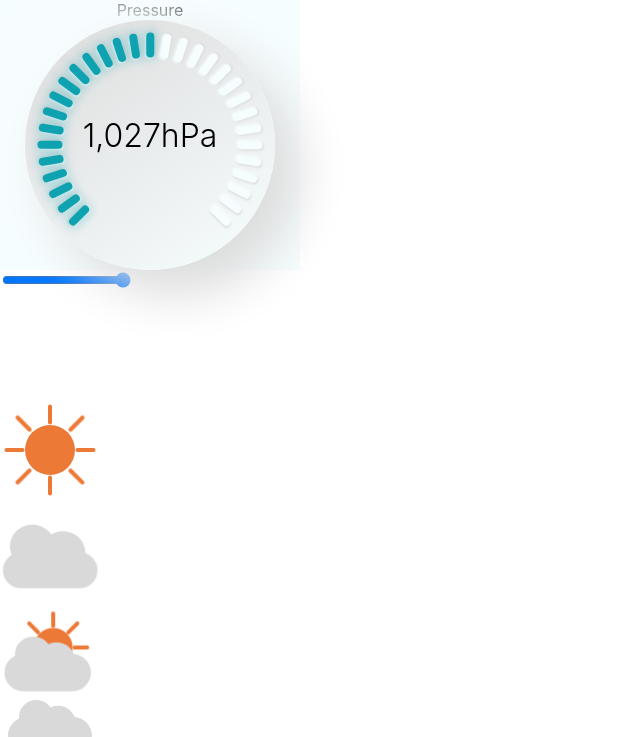
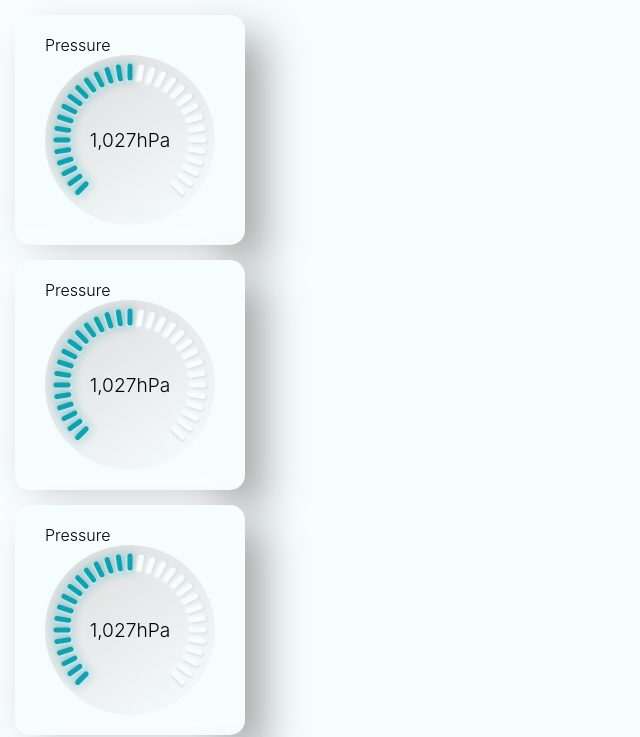
Before and after one commit to e-newton/pitter-patter, a React (Create React App) app: page / in a window 1280 px wide. Shown: the top 737 px of the page, without its empty margins (0-640 px from the left). Built offline with nearby package versions, Linux system fonts and the light colour scheme.

Commit message:
Finialized gauge component

```diff
--- a/src/App.scss
+++ b/src/App.scss
@@ -0,0 +1,12 @@
+@use "./styles/mixins.scss";
+
+.gauge-wrapper {
+  margin: 15px;
+  padding: 15px;
+  aspect-ratio: 1/1;
+  display: flex;
+  justify-content: center;
+  align-items: center;
+  @include mixins.raised-card(200px, #F6FDFE, $intensity: 50%);
+  border-radius: 15px;
+}
--- a/src/App.tsx
+++ b/src/App.tsx
@@ -9,7 +9,16 @@ import SunIcon from './icons/SunIcon';
 function App() {
   return (
   <>
-    <div style={{ width: '300px', height: '400px'}}>
+    <div className='gauge-wrapper'>
+      <Gauge/>
+    </div>
+    <div className='gauge-wrapper'>
+      <Gauge/>
+    </div>
+    <div className='gauge-wrapper'>
+      <Gauge/>
+    </div>
+    <div className='gauge-wrapper'>
       <Gauge/>
     </div>
     <SunIcon/>
--- a/src/components/Gauge.scss
+++ b/src/components/Gauge.scss
@@ -1,51 +1,28 @@
 @use "sass:color";
-
-@mixin raised-card($size, $background-color, $glow-color: null) {
-  $light-color: color.scale($background-color, $lightness: 15%);
-  $dark-color: color.scale($background-color, $blackness: 15%);
-  $directional: $size * 0.1;
-  $spread: $size * 0.2;
-
-  width: $size;
-  height: $size;
-  background: $background-color;
-  @if $glow-color {
-    background: $glow-color;
-    box-shadow: 0 0 ($size * 0.8) ($size * 0.2) rgba($glow-color, 0.3),
-                $directional $directional $spread $dark-color,
-                (-$directional) (-$directional) $spread $light-color
-
-  } @else {
-    box-shadow: $directional $directional $spread $dark-color,
-                (-$directional) (-$directional) $spread $light-color;
-  }
-}
-@mixin raised-indent-circle($size, $background-color) {
-  $light-color: color.scale($background-color, $lightness: 15%);
-  $dark-color: color.scale($background-color, $blackness: 15%);
-  $directional: $size * 0.1;
-  $spread: $size * 0.2;
-
-  width: $size;
-  height: $size;
-  border-radius: 50%;
-  background: linear-gradient(145deg, $dark-color, $light-color);
-  box-shadow: $directional $directional $spread $dark-color,
-              (-$directional) (-$directional) $spread $light-color;
-}
+@use "../styles/mixins.scss";
 
 .title {
-  justify-self: flex-start;
+  align-self: flex-start;
 }
 
 .gauge-container {
-  width: 100%;
+  width: calc(100% - 30px);
+  aspect-ratio: 1/1;
   background-color: #F6FDFE;
   display: flex;
   justify-content: center;
   position: relative;
   flex-direction: column;
   align-items: center;
+  .gauge-body {
+    position: relative;
+    aspect-ratio: 1/1;
+    flex-grow: 1;
+    @include mixins.raised-indent-circle(100%, #F6FDFE);
+    display: flex;
+    justify-content: center;
+    align-items: center;
+
     .label-container {
       position: absolute;
       width: 50%;
@@ -56,14 +33,8 @@
       justify-content: center;
       align-items: center;
       font-weight: 300;
-    font-size: 2em;
+      font-size: 1.2em;
     }
-  .gauge-body {
-    position: relative;
-    @include raised-indent-circle(250px, #F6FDFE);
-    display: flex;
-    justify-content: center;
-    align-items: center;
 
     .nub-wrapper {
       position: absolute;
@@ -71,11 +42,11 @@
       height: 100%;
       // transform: translate(25%, 75%)s
       .nub {
-        @include raised-card(12px, #F6FDFE);
+        @include mixins.raised-card(12px, #F6FDFE);
         width: 10%;
         height: 3%;
         &.active {
-          @include raised-card(12px, #F6FDFE, #0FA3B1);
+          @include mixins.raised-card(12px, #F6FDFE, #0FA3B1);
           width: 10%;
           height: 3%;
         }
--- a/src/components/Gauge.tsx
+++ b/src/components/Gauge.tsx
@@ -54,12 +54,11 @@ export default function Gauge() {
         {
           generateNubs()
         }
-      </div>
-      <div className="label-container">
-        <span>1,027hPa</span>
+        <div className="label-container">
+          <span>1,027hPa</span>
+        </div>
       </div>
     </div>
-    <input type="range" min="0" max="1" step="0.01" onChange={e => setPercentActive(parseFloat(e.target.value))} id="myRange"/>
   </>
   )
 }
--- a/src/index.scss
+++ b/src/index.scss
@@ -5,6 +5,8 @@ body {
     sans-serif;
   -webkit-font-smoothing: antialiased;
   -moz-osx-font-smoothing: grayscale;
+  background-color: #F6FDFE;
+  font-weight: 300;
 }
 
 code {
--- /dev/null
+++ b/src/styles/mixins.scss
@@ -0,0 +1,34 @@
+@use "sass:color";
+@mixin raised-card($size, $background-color, $glow-color: null, $intensity: 15%) {
+  $light-color: color.scale($background-color, $lightness: $intensity);
+  $dark-color: color.scale($background-color, $blackness: $intensity);
+  $directional: $size * 0.1;
+  $spread: $size * 0.2;
+
+  width: $size;
+  height: $size;
+  background: $background-color;
+  @if $glow-color {
+    background: $glow-color;
+    box-shadow: 0 0 ($size * 0.8) ($size * 0.2) rgba($glow-color, 0.3),
+                $directional $directional $spread $dark-color,
+                (-$directional) (-$directional) $spread $light-color
+
+  } @else {
+    box-shadow: $directional $directional $spread $dark-color,
+                (-$directional) (-$directional) $spread $light-color;
+  }
+}
+@mixin raised-indent-circle($size, $background-color) {
+  $light-color: color.scale($background-color, $lightness: 15%);
+  $dark-color: color.scale($background-color, $blackness: 15%);
+  $directional: $size * 0.1;
+  $spread: $size * 0.2;
+
+  width: $size;
+  height: $size;
+  border-radius: 50%;
+  background: linear-gradient(145deg, $dark-color, $light-color);
+  box-shadow: $directional $directional $spread $dark-color,
+              (-$directional) (-$directional) $spread $light-color;
+}
```
Lines whose indentation alone changed are shown as unchanged.
